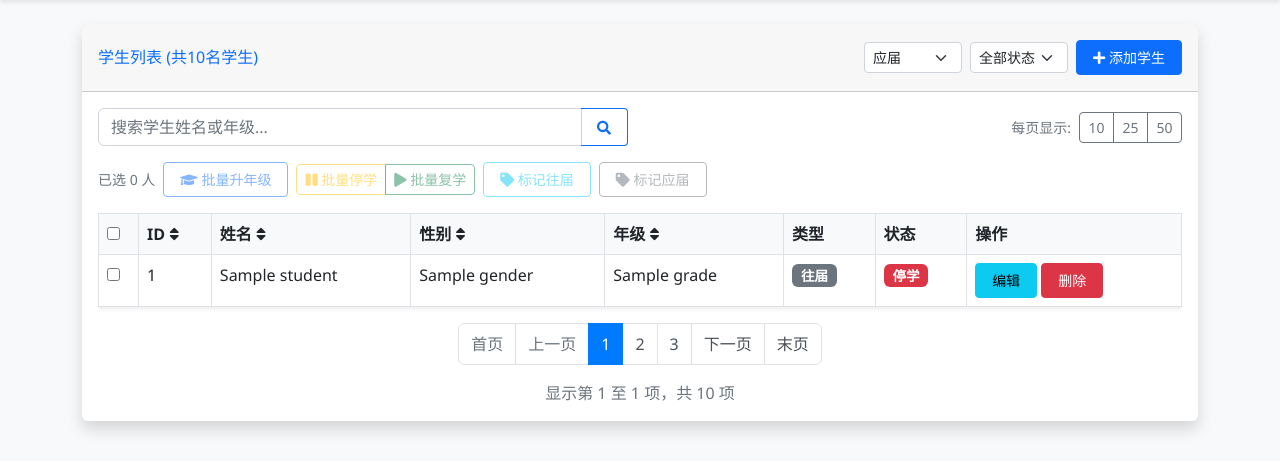
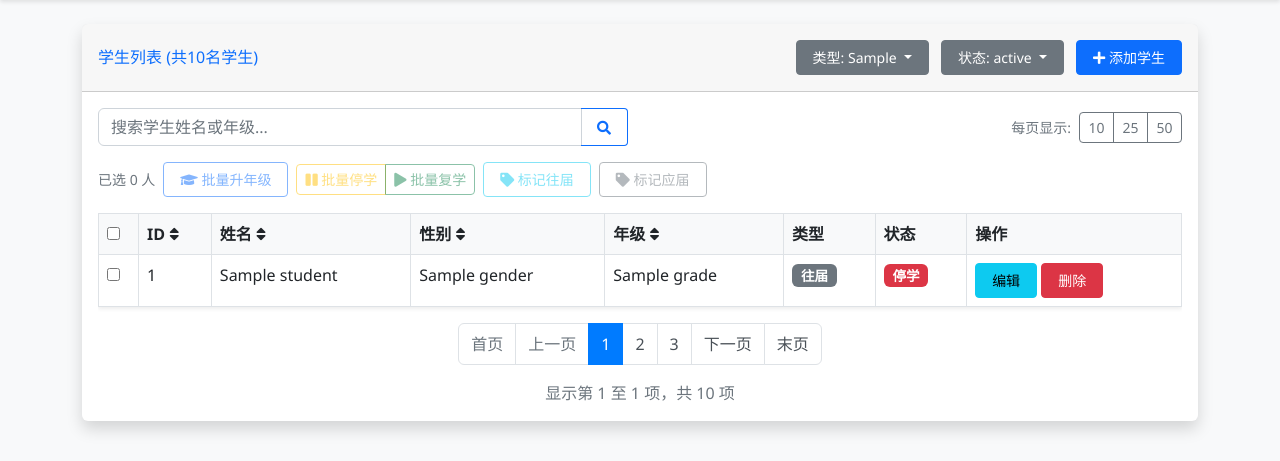
Before and after one commit to panqiaotian/CourseMgrWeb, a Python web app: template templates/students.html in a window 1280 px wide. Shown: the part 56-517 px from the top of the page. Run offline with Jinja, Linux system fonts and the light colour scheme; the template is opened without the code that fills it: most values are stand-ins (such as "Sample title", 1, 10 or a date in 2020); some libraries are stand-ins or nearby versions.

Commit message:
style: 类型/状态筛选改为下拉按钮样式，与课程记录页筛选风格统一
Co-Authored-By: Claude <noreply@anthropic.com>

```diff
--- a/templates/students.html
+++ b/templates/students.html
@@ -6,24 +6,39 @@
 <div class="card shadow mb-4">
     <div class="card-header py-3 d-flex justify-content-between align-items-center flex-wrap gap-2">
         <h6 class="m-0 font-weight-bold text-primary">学生列表 (共{{ total }}名学生)</h6>
-        <div class="d-flex align-items-center gap-2">
-            <form method="get" action="{{ url_for('students') }}" class="d-flex align-items-center gap-2">
-                <input type="hidden" name="search" value="{{ search or '' }}">
-                <input type="hidden" name="per_page" value="{{ per_page }}">
-                <input type="hidden" name="sort_by" value="{{ sort_by }}">
-                <input type="hidden" name="sort_order" value="{{ sort_order }}">
-                <select name="type_filter" class="form-select form-select-sm filter-select" onchange="this.form.submit()">
-                    <option value="应届" {{ 'selected' if type_filter == '应届' else '' }}>应届</option>
-                    <option value="往届" {{ 'selected' if type_filter == '往届' else '' }}>往届</option>
-                    <option value="" {{ 'selected' if not type_filter else '' }}>全部类型</option>
-                </select>
-                <select name="status_filter" class="form-select form-select-sm filter-select" onchange="this.form.submit()">
-                    <option value="">全部状态</option>
-                    <option value="在学" {{ 'selected' if status_filter == '在学' else '' }}>在学</option>
-                    <option value="停学" {{ 'selected' if status_filter == '停学' else '' }}>停学</option>
-                </select>
-                <noscript><button type="submit" class="btn btn-sm btn-outline-secondary">筛选</button></noscript>
-            </form>
+        <div>
+            <!-- 类型筛选下拉 -->
+            <div class="dropdown d-inline-block me-2">
+                <button class="btn btn-sm btn-secondary dropdown-toggle" type="button" id="typeFilterDropdown"
+                    data-bs-toggle="dropdown" aria-expanded="false">
+                    类型: {{ type_filter or '全部' }}
+                </button>
+                <ul class="dropdown-menu" aria-labelledby="typeFilterDropdown">
+                    <li><a class="dropdown-item {% if type_filter == '应届' %}active{% endif %}"
+                            href="{{ url_for('students', type_filter='应届', status_filter=status_filter, search=search, per_page=per_page, sort_by=sort_by, sort_order=sort_order) }}">应届</a></li>
+                    <li><a class="dropdown-item {% if type_filter == '往届' %}active{% endif %}"
+                            href="{{ url_for('students', type_filter='往届', status_filter=status_filter, search=search, per_page=per_page, sort_by=sort_by, sort_order=sort_order) }}">往届</a></li>
+                    <li><a class="dropdown-item {% if not type_filter %}active{% endif %}"
+                            href="{{ url_for('students', type_filter='', status_filter=status_filter, search=search, per_page=per_page, sort_by=sort_by, sort_order=sort_order) }}">全部</a></li>
+                </ul>
+            </div>
+
+            <!-- 状态筛选下拉 -->
+            <div class="dropdown d-inline-block me-2">
+                <button class="btn btn-sm btn-secondary dropdown-toggle" type="button" id="statusFilterDropdown"
+                    data-bs-toggle="dropdown" aria-expanded="false">
+                    状态: {{ status_filter or '全部' }}
+                </button>
+                <ul class="dropdown-menu" aria-labelledby="statusFilterDropdown">
+                    <li><a class="dropdown-item {% if status_filter == '在学' %}active{% endif %}"
+                            href="{{ url_for('students', type_filter=type_filter, status_filter='在学', search=search, per_page=per_page, sort_by=sort_by, sort_order=sort_order) }}">在学</a></li>
+                    <li><a class="dropdown-item {% if status_filter == '停学' %}active{% endif %}"
+                            href="{{ url_for('students', type_filter=type_filter, status_filter='停学', search=search, per_page=per_page, sort_by=sort_by, sort_order=sort_order) }}">停学</a></li>
+                    <li><a class="dropdown-item {% if not status_filter %}active{% endif %}"
+                            href="{{ url_for('students', type_filter=type_filter, status_filter='', search=search, per_page=per_page, sort_by=sort_by, sort_order=sort_order) }}">全部</a></li>
+                </ul>
+            </div>
+
             <a href="{{ url_for('add_student') }}" class="btn btn-sm btn-primary">
                 <i class="fas fa-plus"></i> 添加学生
             </a>
@@ -397,14 +412,6 @@
         cursor: not-allowed;
     }
 
-    /* 筛选下拉框 */
-    .filter-select {
-        width: auto !important;
-        min-width: 90px;
-        padding-right: 2rem;
-        font-size: 0.875rem;
-    }
-
     /* 表格中的复选框 */
     .student-checkbox, #select-all {
         cursor: pointer;
```
